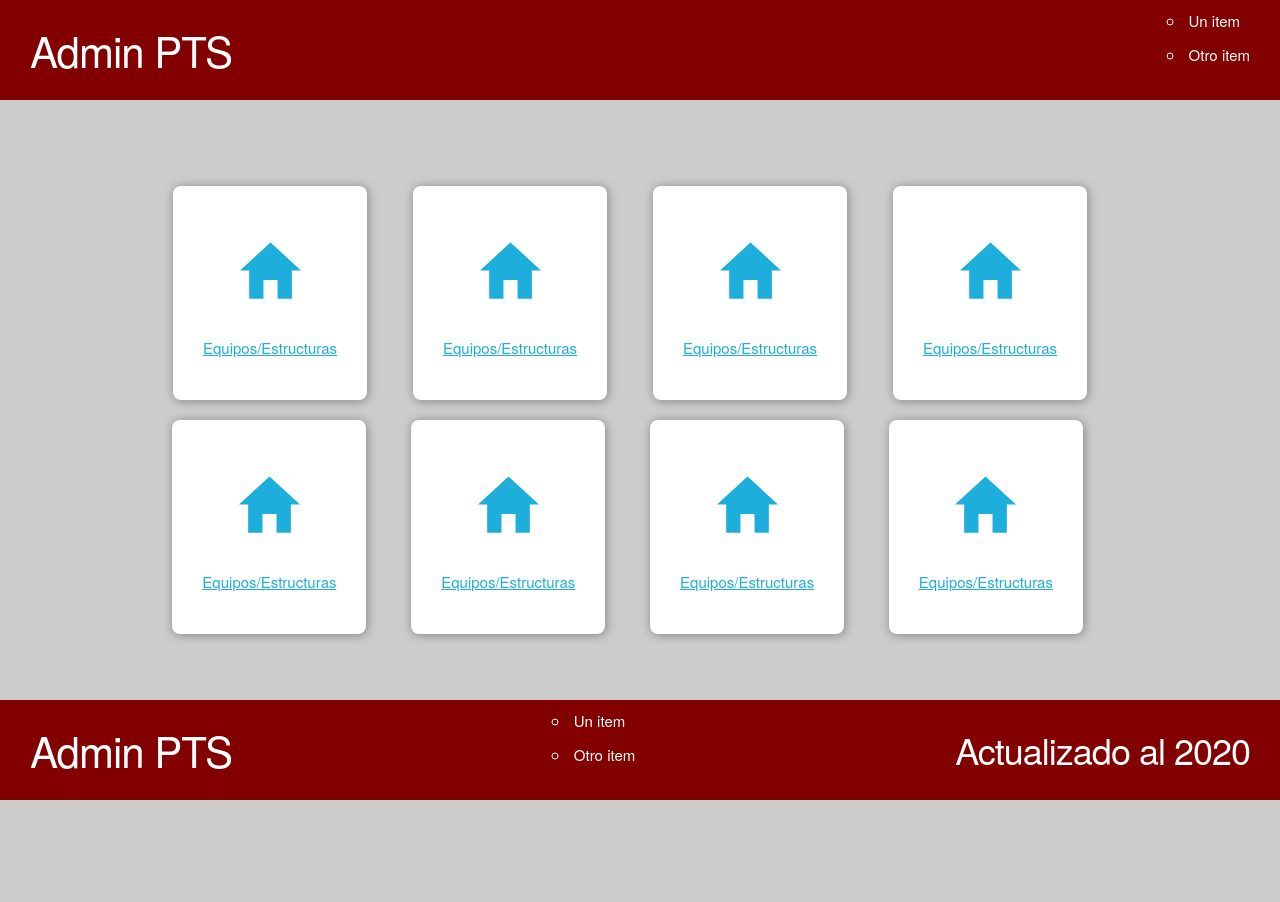
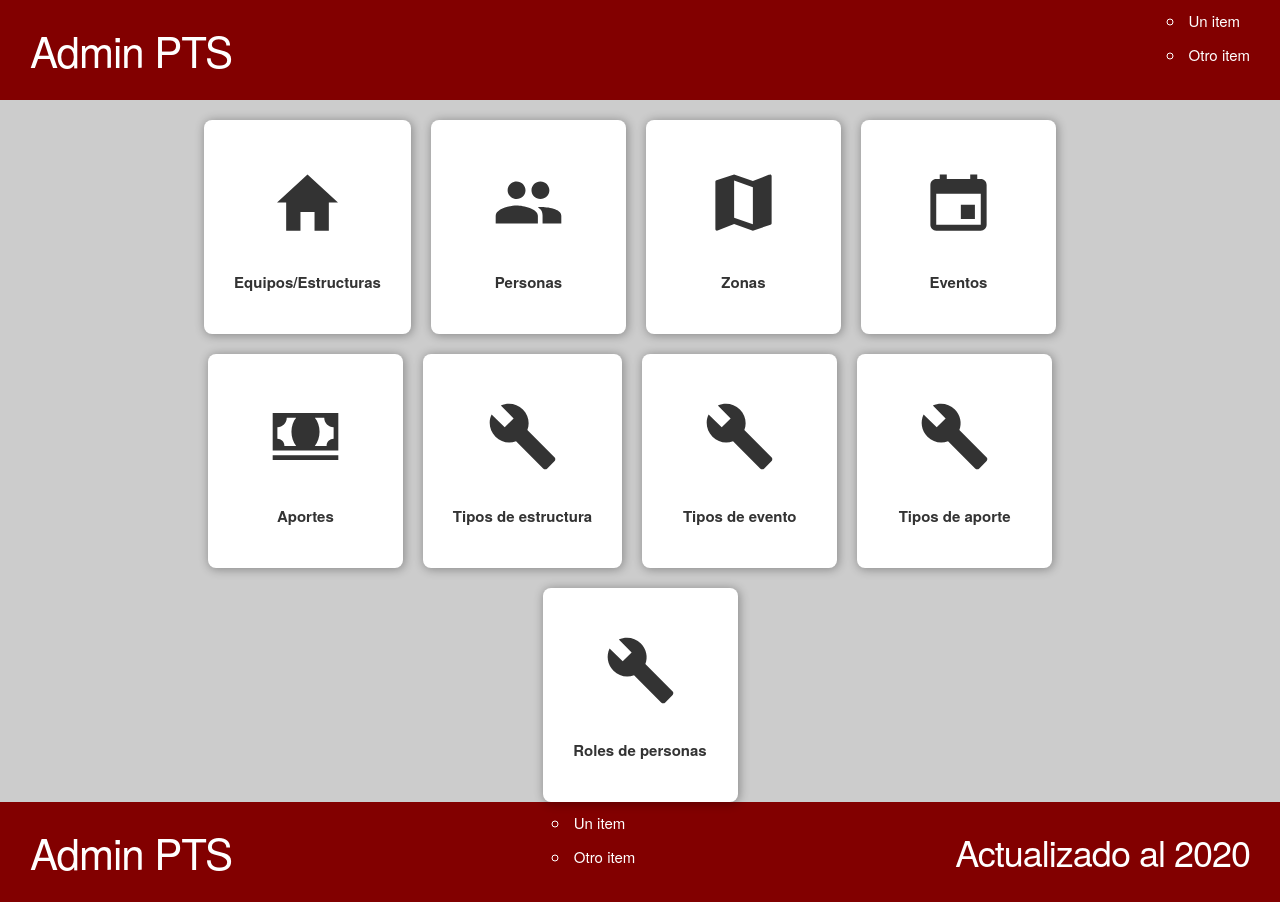
Before and after one commit to IncredibleMaster/react-django, a React (Create React App) app in the folder frontend/: page / in a window 1280 px wide. Before the commit the page ends 800 px from the top, so only its background shows below. Built offline with nearby package versions, Linux system fonts and the light colour scheme.

Commit message:
Fixed styles

```diff
--- a/frontend/src/App.css
+++ b/frontend/src/App.css
@@ -17,6 +17,11 @@ header.mainHeader, footer.mainFooter{
   box-sizing: border-box;
   color: #fff;
   padding: 1em 2em;
+}
+
+.mainHeader a{
+  color: #fff;
+  text-decoration: none;
 }
 
 header h1,
@@ -61,16 +66,23 @@ footer h6 {
   display: flex;
   flex-direction: row;
   flex-wrap: wrap;
-  justify-content: space-around;
+  justify-content: inherit;
   align-items: center;
 }
 
+.homeMenu a{
+  text-decoration: none;
+}
 .homeMenu li{
   display: flex;
   flex-direction: column;
   justify-content: center;
   align-items: center;
   font-size: 1em;
+  min-width: 135px;
+  color: #333;
+  text-decoration: none;
+  font-weight: bold;
 }
 
 .homeMenu li span {
--- a/frontend/src/assets/css/skeleton.css
+++ b/frontend/src/assets/css/skeleton.css
@@ -31,7 +31,7 @@
 .container {
   position: relative;
   width: 100%;
-  max-width: 960px;
+  max-width: 1180px;
   margin: 0 auto;
   padding: 0 20px;
   box-sizing: border-box; }
--- a/frontend/src/components/nav.js
+++ b/frontend/src/components/nav.js
@@ -1,9 +1,12 @@
 import React from 'react';
+import {Link} from 'react-router-dom';
 
 const Nav = () => {
     return(
         <header className="mainHeader">
-            <h2>Admin PTS</h2>
+            <Link to="/">
+                <h2>Admin PTS</h2>
+            </Link>
 
             <nav>
                 <ul>
--- a/frontend/src/views/home.js
+++ b/frontend/src/views/home.js
@@ -11,46 +11,52 @@ const Home = () => {
                         Equipos/Estructuras
                     </li>
                 </Link>
-                <Link className="card" to='/estructuras'>
+                <Link className="card" to='/personas'>
                     <li>
-                        <span><ion-icon name="home"></ion-icon></span>
-                        Equipos/Estructuras
+                        <span><ion-icon name="people"></ion-icon></span>
+                        Personas
                     </li>
                 </Link>
-                <Link className="card" to='/estructuras'>
+                <Link className="card" to='/zonas'>
                     <li>
-                        <span><ion-icon name="home"></ion-icon></span>
-                        Equipos/Estructuras
+                        <span><ion-icon name="map"></ion-icon></span>
+                        Zonas
                     </li>
                 </Link>
-                <Link className="card" to='/estructuras'>
+                <Link className="card" to='/eventos'>
                     <li>
-                        <span><ion-icon name="home"></ion-icon></span>
-                        Equipos/Estructuras
+                        <span><ion-icon name="calendar"></ion-icon></span>
+                        Eventos
                     </li>
                 </Link>
-                <Link className="card" to='/estructuras'>
+                <Link className="card" to='/aportes'>
                     <li>
-                        <span><ion-icon name="home"></ion-icon></span>
-                        Equipos/Estructuras
+                        <span><ion-icon name="cash"></ion-icon></span>
+                        Aportes
                     </li>
                 </Link>
-                <Link className="card" to='/estructuras'>
+                <Link className="card" to='/tipos-de-estructura'>
                     <li>
-                        <span><ion-icon name="home"></ion-icon></span>
-                        Equipos/Estructuras
+                        <span><ion-icon name="build"></ion-icon></span>
+                        Tipos de estructura
                     </li>
                 </Link>
-                <Link className="card" to='/estructuras'>
+                <Link className="card" to='/tipos-de-evento'>
                     <li>
-                        <span><ion-icon name="home"></ion-icon></span>
-                        Equipos/Estructuras
+                        <span><ion-icon name="build"></ion-icon></span>
+                        Tipos de evento
                     </li>
                 </Link>
-                <Link className="card" to='/estructuras'>
+                <Link className="card" to='/tipos-de-aporte'>
                     <li>
-                        <span><ion-icon name="home"></ion-icon></span>
-                        Equipos/Estructuras
+                        <span><ion-icon name="build"></ion-icon></span>
+                        Tipos de aporte
+                    </li>
+                </Link>
+                <Link className="card" to='/roles-de-personas'>
+                    <li>
+                        <span><ion-icon name="build"></ion-icon></span>
+                        Roles de personas
                     </li>
                 </Link>
             </ul>
```
